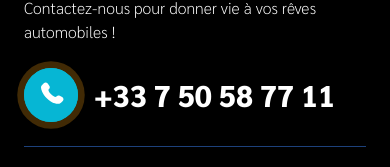
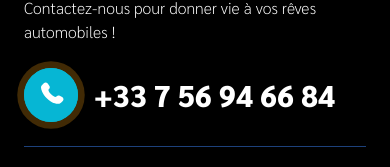
Before and after one commit to Val971/mlightning-nextjs-website, a Next.js app: page /services/0 in a window 390 px wide. Shown: the part 5035-5202 px from the top of the page. Built offline with nearby package versions, Linux system fonts and the light colour scheme.

Commit message:
fix phone tel

```diff
--- a/src/app/components/FloatingWhatsApp.tsx
+++ b/src/app/components/FloatingWhatsApp.tsx
@@ -5,7 +5,7 @@ export default function Whatsapp() {
   return (
     <div>
       <FloatingWhatsApp
-        phoneNumber='+33750587711'
+        phoneNumber='+33756946684'
         accountName='Mlightning'
         chatMessage='« Bonjour ! 🤝 Comment puis-je vous aider ? »'
         statusMessage={`Répond généralement dans un délai d'une heure`}
--- a/src/app/components/Sections/Carousel.tsx
+++ b/src/app/components/Sections/Carousel.tsx
@@ -56,7 +56,7 @@ const Carousel = () => {
                     {item.description}
                   </p>
                   <div className='mt-10'>
-                    <Button text={item.btn} link={'tel:+33750587711'} />
+                    <Button text={item.btn} link={'tel:+33756946684'} />
                   </div>
                 </div>
               </div>
--- a/src/app/components/Sections/Footer.tsx
+++ b/src/app/components/Sections/Footer.tsx
@@ -91,9 +91,9 @@ export default function Footer() {
                 </div>
               </div>
               <a
-                href='tel:+33750587711'
+                href='tel:+33756946684'
                 className='hover:text-cyan-500 transition duration-300 ease-in-out text-3xl lg:text-5xl font-bold'>
-                +33 7 50 58 77 11
+                +33 7 56 94 66 84
               </a>
             </div>
           </motion.div>
--- a/src/app/components/Sections/NavBar.tsx
+++ b/src/app/components/Sections/NavBar.tsx
@@ -80,9 +80,9 @@ const Navbar = () => {
             </div>
             <div className='flex items-center'>
               <a
-                href='tel:+33750587711'
+                href='tel:+33756946684'
                 className='hover:text-cyan-500 transition duration-300 ease-in-out'>
-                +33 7 50 58 77 11
+                +33 7 56 94 66 84
               </a>
             </div>
           </div>
--- a/src/app/services/[serviceId]/page.tsx
+++ b/src/app/services/[serviceId]/page.tsx
@@ -88,7 +88,7 @@ export default function ServicesDetail() {
             <p>{`N'attendez plus ! Contactez-nous dès aujourd'hui pour discuter de vos besoins et découvrir comment nos experts peuvent vous aider à transformer l'intérieur de votre voiture. Profitez d'une consultation gratuite et laissez-nous vous guider vers une expérience de conduite exceptionnelle.`}</p>
             <Link
               className='px-6 py-4 min-w-[120px] flex justify-center items-center gap-2 text-center text-white  text-lg bg-cyan-500 uppercase'
-              href='tel:+33750587711'>
+              href='tel:+33756946684'>
               <svg
                 width='35px'
                 height='35px'
--- a/src/datas/carousel.ts
+++ b/src/datas/carousel.ts
@@ -13,7 +13,7 @@ export const carouselDatas = [
   },
   {
     url: '/images/carousel2.png',
-    title: 'Système Audio Haut de Gamme',
+    title: 'Auto Haut de Gamme',
     description: `Ne laissez pas votre voiture être simplement un moyen de transport. Faites-en un lieu de confort et de fonctionnalité où chaque détail est pensé pour vous. `,
     btn: 'Prendre rendez-vous',
   },
```
